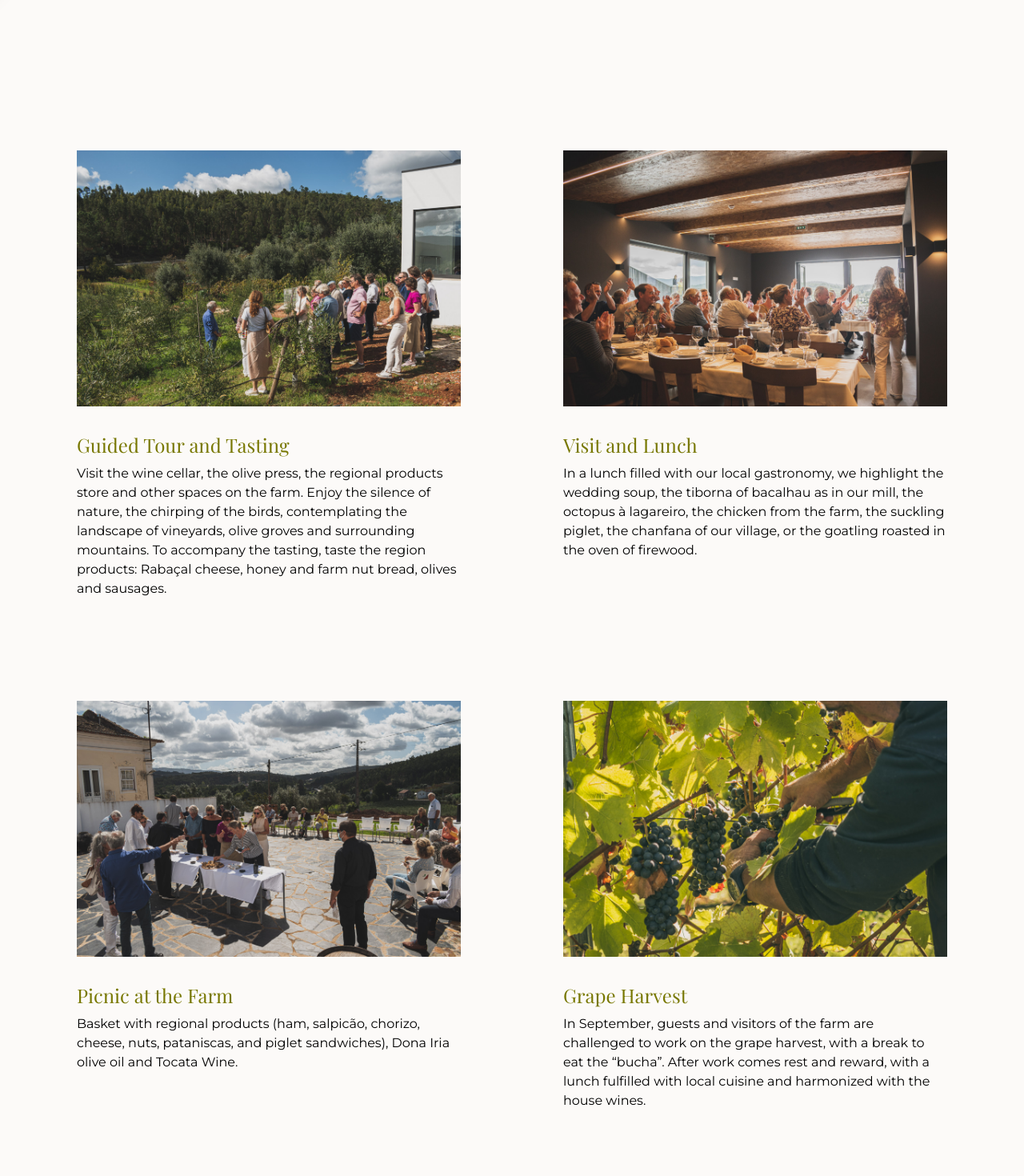
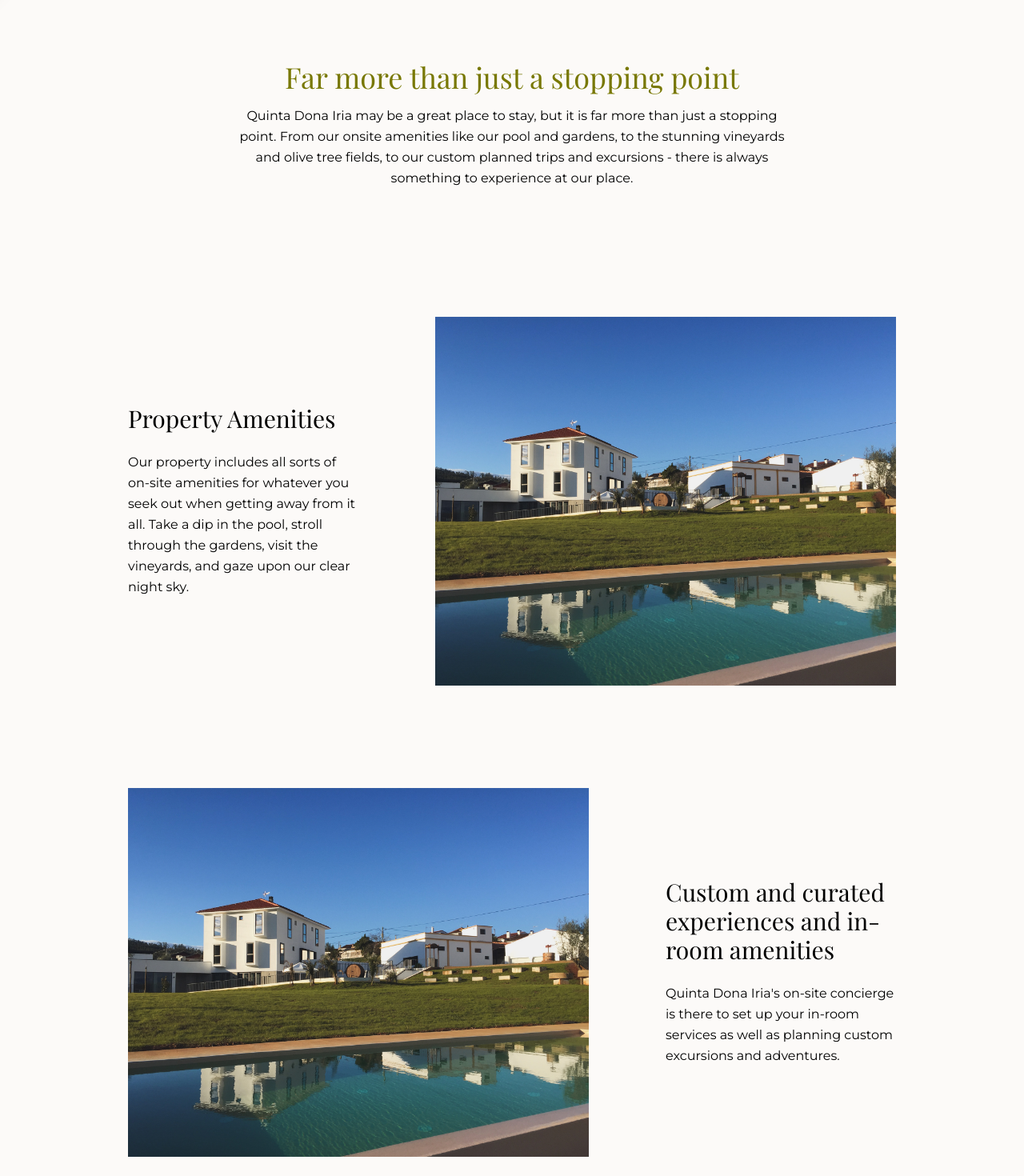
Before and after one commit to quintadonairia/quintadonairia, a Next.js app: page /experiences in a window 1280 px wide. Shown: the part 820-2290 px from the top of the page at 80% size. Built offline with nearby package versions, Linux system fonts and the light colour scheme.

Commit message:
Improve layout components and apply to Experiences page

```diff
--- a/components/layouts/LayoutSplit.js
+++ b/components/layouts/LayoutSplit.js
@@ -1,10 +1,7 @@
-const LayoutSplit = ({ childrenLeading, childrenTrailing }) => {
+const LayoutSplit = ({ children }) => {
   return (
-    <section className="flex flex-col lg:flex-row items-center justify-between gap-8 lg:gap-12 px-6 py-16 lg:p-32">
-      <div>{childrenLeading}</div>
-      <div className="flex flex-col gap-4 basis-1/2 lg:gap-8">
-        {childrenTrailing}
-      </div>
+    <section className="flex flex-col lg:flex-row items-center justify-between gap-8 lg:gap-24 px-6 py-16 lg:px-40">
+      {children}
     </section>
   );
 };
--- a/pages/experiences.js
+++ b/pages/experiences.js
@@ -3,9 +3,10 @@ import Head from "next/head";
 import en from "../locales/en/experiences.json";
 import pt from "../locales/pt/experiences.json";
 
-import Header from "../components/molecules/Header";
 import Hero from "../components/organisms/Hero";
 import Experience from "../components/molecules/Experience";
+
+import LayoutSplit from "../components/layouts/LayoutSplit";
 
 const Experiences = () => {
   const router = useRouter();
@@ -28,10 +29,60 @@ const Experiences = () => {
       </Head>
       {/* Hero Section */}
       <Hero title={t.heroTitle} image="url(images/20211003-donairia-024.jpg)" />
-
       <section className="flex flex-col items-center px-6 py-16 gap-16 lg:gap-24 lg:p-24">
-        <Header title={t.experiencesTitle} heading={t.experiencesHeading} />
-        <div className="grid grid-cols-1 lg:grid-cols-2 gap-16 lg:gap-32">
+        <div className="flex flex-col gap-4 items-center">
+          <h1 className="text-3xl lg:text-4xl font-serif text-olive-500">
+            Far more than just a stopping point
+          </h1>
+          <p className="leading-relaxed lg:max-w-prose lg:text-center">
+            Quinta Dona Iria may be a great place to stay, but it is far more
+            than just a stopping point. From our onsite amenities like our pool
+            and gardens, to the stunning vineyards and olive tree fields, to our
+            custom planned trips and excursions - there is always something to
+            experience at our place.
+          </p>
+        </div>
+      </section>
+      <LayoutSplit>
+        <div className="flex flex-col gap-4 lg:w-1/2 lg:gap-6">
+          <h1 className="font-serif text-2xl lg:text-3xl">
+            Property Amenities
+          </h1>
+          <div className="flex flex-col gap-4 text-sm lg:text-base">
+            <p className="leading-relaxed">
+              Our property includes all sorts of on-site amenities for whatever
+              you seek out when getting away from it all. Take a dip in the
+              pool, stroll through the gardens, visit the vineyards, and gaze
+              upon our clear night sky.
+            </p>
+          </div>
+        </div>
+        <img
+          src="/images/20220306-donairia-001.jpg"
+          alt=""
+          className="w-full lg:w-[36rem] aspect-[5/4] lg:aspect-[5/4] object-cover"
+        />
+      </LayoutSplit>
+      <LayoutSplit>
+        <img
+          src="/images/20220306-donairia-001.jpg"
+          alt=""
+          className="w-full lg:w-[36rem] aspect-[5/4] lg:aspect-[5/4] object-cover"
+        />
+        <div className="flex flex-col gap-4 lg:w-1/2 lg:gap-6">
+          <h1 className="font-serif text-2xl lg:text-3xl">
+            Custom and curated experiences and in-room amenities
+          </h1>
+          <div className="flex flex-col gap-4 text-sm lg:text-base">
+            <p className="leading-relaxed">
+              Quinta Dona Iria's on-site concierge is there to set up your
+              in-room services as well as planning custom excursions and
+              adventures.
+            </p>
+          </div>
+        </div>
+      </LayoutSplit>
+      {/* <div className="grid grid-cols-1 lg:grid-cols-2 gap-16 lg:gap-32">
         <Experience
           imageSrc="images/20211003-donairia-024.jpg"
           imageAlt="A group of people next to a olive tree field."
@@ -56,8 +107,7 @@ const Experiences = () => {
           title={t.ExperienceTitle4}
           description={t.ExperienceDescription4}
         />
-        </div>
-      </section>
+      </div> */}
     </div>
   );
 };
```
Also changed, not shown: public/images/20220306-donairia-001.jpg (added). Lines whose indentation alone changed are shown as unchanged.
